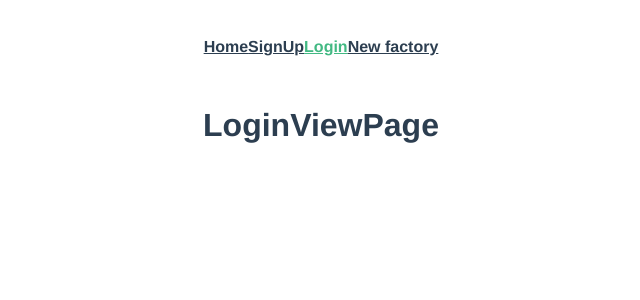
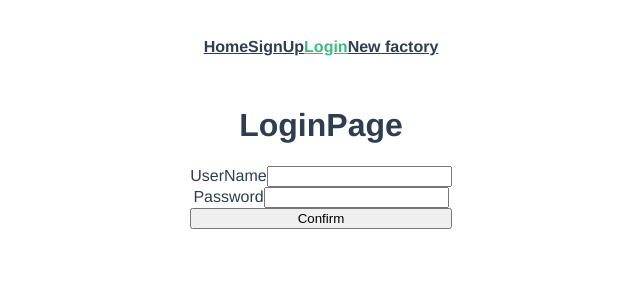
Before and after one commit to Jerance/VueProjectGame, a Vue app: page /login in a window 1280 px wide. Shown: the top 300 px of the page, without its empty margins (319-959 px from the left). Built offline with nearby package versions, Linux system fonts and the light colour scheme.

Commit message:
SignUp / Login request post api functional

```diff
--- a/src/views/LoginView.vue
+++ b/src/views/LoginView.vue
@@ -1,3 +1,56 @@
 <template>
-  <h1>LoginViewPage</h1>
+  <h1>LoginPage</h1>
+  <div class="form-container">
+    <form @submit.prevent="sendPostRequest()" class="login-form">
+      <div class="username-form">
+        <label for="username">UserName</label
+        ><input type="text" name="username" id="username" v-model="username" />
+      </div>
+      <div class="password-form">
+        <label class="username-label" for="password">Password</label
+        ><input type="text" name="password" id="password" v-model="password" />
+      </div>
+      <button type="submit">Confirm</button>
+    </form>
+  </div>
 </template>
+
+<script>
+import axios from "axios";
+
+export default {
+  data() {
+    return {
+      username: "",
+      password: "",
+    };
+  },
+  methods: {
+    sendPostRequest() {
+      axios
+        .post("http://apigame.co/auth/login", {
+          username: this.username,
+          password: this.password,
+        })
+        //
+        .then((response) => {
+          console.log(response);
+          console.log(response.data);
+        });
+    },
+  },
+};
+</script>
+
+<style>
+.form-container {
+  display: flex;
+  flex-direction: column;
+  align-items: center;
+}
+
+form.login-form {
+  display: flex;
+  flex-direction: column;
+}
+</style>
--- a/src/views/SignUpView.vue
+++ b/src/views/SignUpView.vue
@@ -1,3 +1,55 @@
 <template>
   <h1>SignUpPage</h1>
+  <div class="form-container">
+    <form @submit.prevent="createPostRequest()" class="sign-up-form">
+      <div class="username-form">
+        <label for="username">UserName</label
+        ><input type="text" name="username" id="username" v-model="username" />
+      </div>
+      <div class="password-form">
+        <label class="username-label" for="password">Password</label
+        ><input type="text" name="password" id="password" v-model="password" />
+      </div>
+      <button type="submit">Confirm</button>
+    </form>
+  </div>
 </template>
+
+<script>
+import axios from "axios";
+
+export default {
+  data() {
+    return {
+      username: "",
+      password: "",
+    };
+  },
+  methods: {
+    createPostRequest() {
+      axios
+        .post("http://apigame.co/auth/signup", {
+          username: this.username,
+          password: this.password,
+        })
+        .then((response) => {
+          console.log(response);
+          console.log("test");
+        });
+    },
+  },
+};
+</script>
+
+<style>
+.form-container {
+  display: flex;
+  flex-direction: column;
+  align-items: center;
+}
+
+form.sign-up-form {
+  display: flex;
+  flex-direction: column;
+}
+</style>
```
